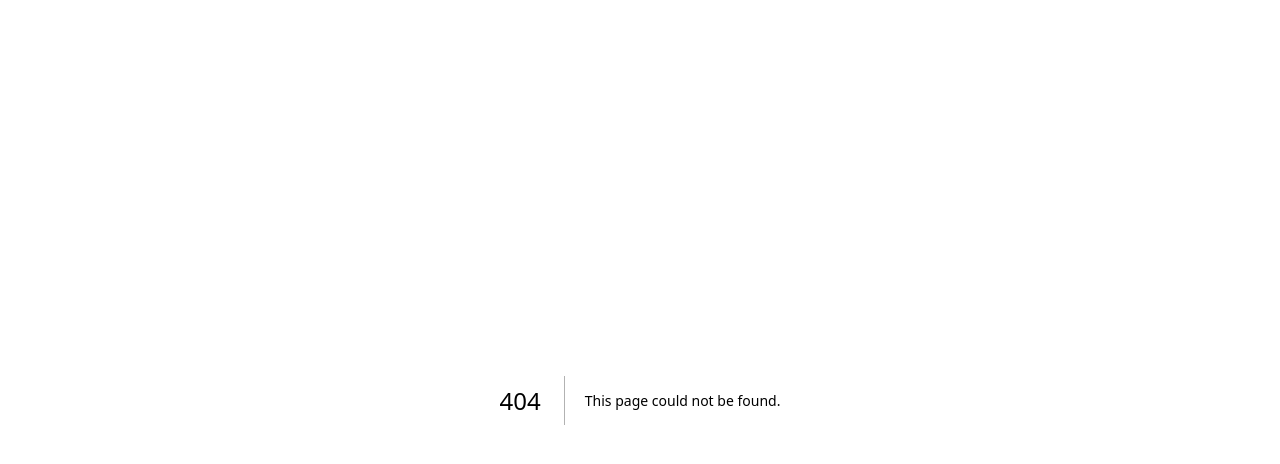
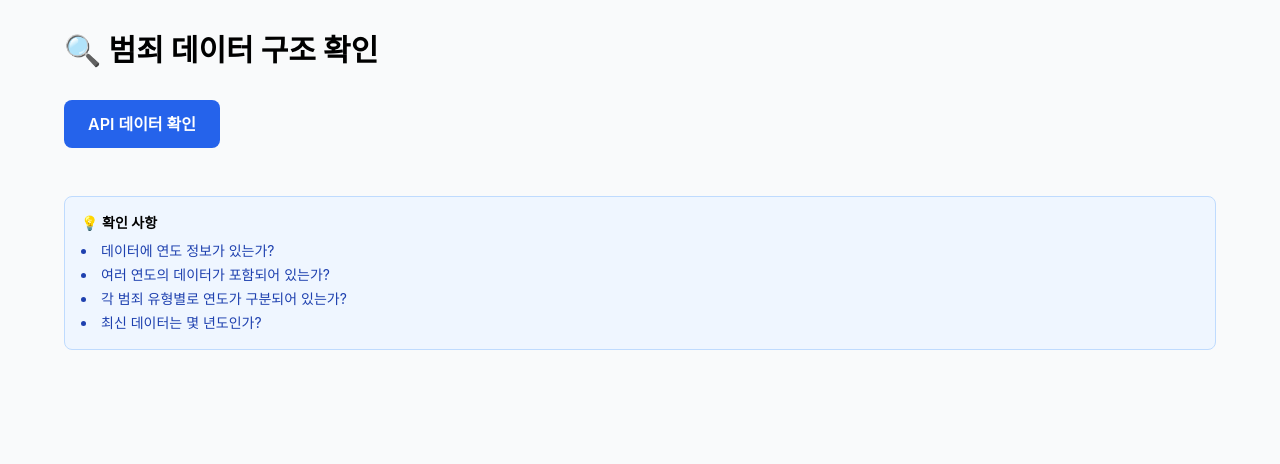
Before and after one commit to granadu0417-crypto/Community, a Next.js app in the folder datapulse-korea/: page /test-crime-data in a window 1280 px wide. Before the commit this address had no page. Shown: the top 464 px of the page. Built offline with nearby package versions, Linux system fonts and the light colour scheme.

Commit message:
feat: API 데이터 구조 확인 페이지 추가
- 실제 API 응답 구조 확인
- 연도 정보 필드 확인
- 데이터 컬럼 및 샘플 데이터 출력
- /test-crime-data 페이지에서 테스트 가능

```diff
--- /dev/null
+++ b/datapulse-korea/src/app/test-crime-data/page.tsx
@@ -0,0 +1,120 @@
+'use client'
+
+import { useState } from 'react'
+
+export default function TestCrimeDataPage() {
+  const [loading, setLoading] = useState(false)
+  const [data, setData] = useState<any>(null)
+
+  const fetchData = async () => {
+    setLoading(true)
+    try {
+      const API_KEY = process.env.NEXT_PUBLIC_DATA_API_KEY
+      const url = `https://api.odcloud.kr/api/3074462/v1/uddi:161740bd-8ec5-4734-9a3d-f7a2cde34942?serviceKey=${API_KEY}&page=1&perPage=100`
+
+      console.log('🔍 API 호출 중...')
+      const response = await fetch(url)
+      const result = await response.json()
+
+      console.log('📊 전체 응답:', result)
+      console.log('📊 총 데이터 개수:', result.totalCount)
+
+      if (result.data && result.data.length > 0) {
+        console.log('📊 첫 번째 데이터:', result.data[0])
+        console.log('📊 데이터 컬럼:', Object.keys(result.data[0]))
+
+        // 연도 정보가 있는지 확인
+        const firstItem = result.data[0]
+        const yearFields = Object.keys(firstItem).filter(key =>
+          key.includes('년') || key.includes('year') || key.includes('Year')
+        )
+        console.log('📅 연도 관련 필드:', yearFields)
+      }
+
+      setData(result)
+    } catch (err) {
+      console.error('❌ 에러:', err)
+    } finally {
+      setLoading(false)
+    }
+  }
+
+  return (
+    <div className="min-h-screen bg-gray-50 p-8">
+      <div className="max-w-6xl mx-auto">
+        <h1 className="text-3xl font-bold mb-8">🔍 범죄 데이터 구조 확인</h1>
+
+        <button
+          onClick={fetchData}
+          disabled={loading}
+          className="mb-6 px-6 py-3 bg-blue-600 text-white rounded-lg font-semibold hover:bg-blue-700 disabled:bg-gray-400"
+        >
+          {loading ? '데이터 불러오는 중...' : 'API 데이터 확인'}
+        </button>
+
+        {data && (
+          <div className="space-y-6">
+            {/* 메타 정보 */}
+            <div className="bg-white rounded-lg shadow p-6">
+              <h2 className="text-xl font-bold mb-4">📊 메타 정보</h2>
+              <div className="space-y-2 text-sm">
+                <p><strong>총 데이터 개수:</strong> {data.totalCount}개</p>
+                <p><strong>현재 페이지:</strong> {data.page}</p>
+                <p><strong>페이지당 개수:</strong> {data.perPage}</p>
+              </div>
+            </div>
+
+            {/* 컬럼 정보 */}
+            {data.data && data.data.length > 0 && (
+              <div className="bg-white rounded-lg shadow p-6">
+                <h2 className="text-xl font-bold mb-4">📋 데이터 컬럼 ({Object.keys(data.data[0]).length}개)</h2>
+                <div className="grid grid-cols-2 md:grid-cols-3 gap-2 text-sm">
+                  {Object.keys(data.data[0]).map((key) => (
+                    <div key={key} className="p-2 bg-gray-50 rounded border border-gray-200">
+                      <span className="font-mono text-xs">{key}</span>
+                    </div>
+                  ))}
+                </div>
+              </div>
+            )}
+
+            {/* 샘플 데이터 */}
+            {data.data && data.data.length > 0 && (
+              <div className="bg-white rounded-lg shadow p-6">
+                <h2 className="text-xl font-bold mb-4">📄 샘플 데이터 (처음 3개)</h2>
+                <div className="space-y-4">
+                  {data.data.slice(0, 3).map((item: any, idx: number) => (
+                    <div key={idx} className="p-4 bg-gray-50 rounded border border-gray-200">
+                      <h3 className="font-semibold mb-2">데이터 #{idx + 1}</h3>
+                      <pre className="text-xs overflow-auto max-h-96 bg-white p-3 rounded border">
+                        {JSON.stringify(item, null, 2)}
+                      </pre>
+                    </div>
+                  ))}
+                </div>
+              </div>
+            )}
+
+            {/* 전체 원본 데이터 */}
+            <div className="bg-white rounded-lg shadow p-6">
+              <h2 className="text-xl font-bold mb-4">🗂️ 전체 원본 데이터</h2>
+              <pre className="text-xs overflow-auto max-h-96 bg-gray-900 text-green-400 p-4 rounded">
+                {JSON.stringify(data, null, 2)}
+              </pre>
+            </div>
+          </div>
+        )}
+
+        <div className="mt-6 p-4 bg-blue-50 border border-blue-200 rounded-lg text-sm">
+          <p className="font-semibold mb-2">💡 확인 사항</p>
+          <ul className="list-disc list-inside space-y-1 text-blue-800">
+            <li>데이터에 연도 정보가 있는가?</li>
+            <li>여러 연도의 데이터가 포함되어 있는가?</li>
+            <li>각 범죄 유형별로 연도가 구분되어 있는가?</li>
+            <li>최신 데이터는 몇 년도인가?</li>
+          </ul>
+        </div>
+      </div>
+    </div>
+  )
+}
```
